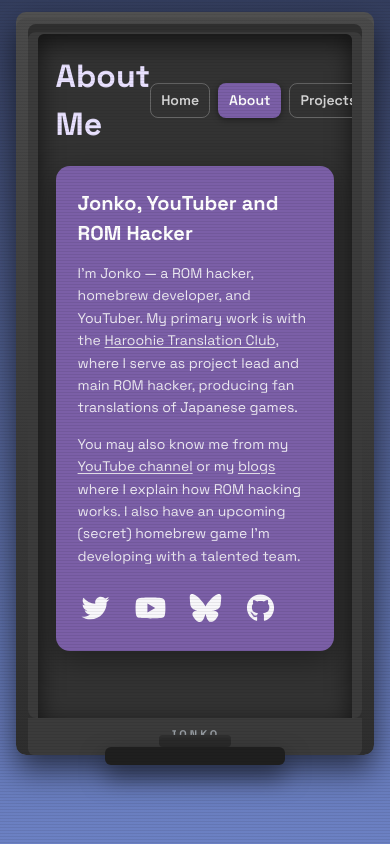
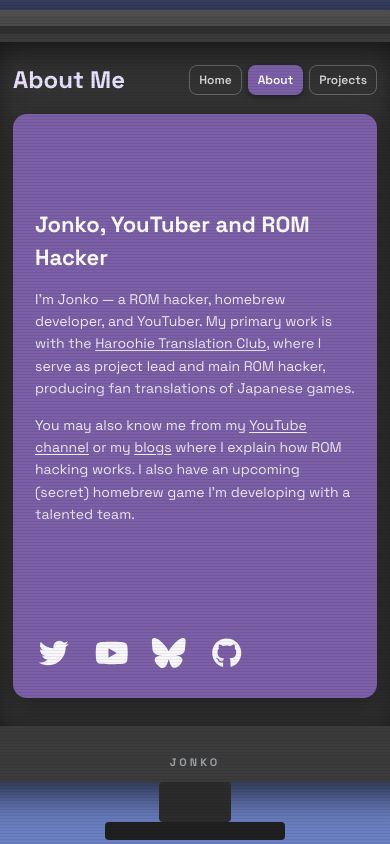
Before and after one commit to jonko0493/JonkoDesu, a React (Vite) app: page /about-me in a window 390 px wide. Built offline with nearby package versions, Linux system fonts and the light colour scheme.

Commit message:
Fixup about me page

```diff
--- a/src/routes/about-me.tsx
+++ b/src/routes/about-me.tsx
@@ -24,6 +24,7 @@ function RouteComponent() {
 
             <main className='monitor-content'>
               <section className='card'>
+                <div className='card-body'>
                   <h2>Jonko, YouTuber and ROM Hacker</h2>
                   <p>
                     I'm Jonko — a ROM hacker, homebrew developer, and YouTuber. My primary work is with the{' '}
@@ -35,13 +36,14 @@ function RouteComponent() {
                     or my <a href="https://haroohie.club/author/jonko">blogs</a> where I explain how ROM hacking
                     works. I also have an upcoming (secret) homebrew game I'm developing with a talented team.
                   </p>
+                </div>
 
-                <div className="socials">
+                <footer className="socials">
                   <a href="https://twitter.com/jonko0493" aria-label="Twitter"><FontAwesomeIcon icon={faTwitter} /></a>
                   <a href="https://youtube.com/@jonko0493" aria-label="YouTube"><FontAwesomeIcon icon={faYoutube} /></a>
                   <a href="https://bsky.app/profile/jonkode.su" aria-label="Bluesky"><FontAwesomeIcon icon={faBluesky} /></a>
                   <a href="https://github.com/jonko0493" aria-label="GitHub"><FontAwesomeIcon icon={faGithub} /></a>
-                </div>
+                </footer>
               </section>
             </main>
           </div>
--- a/src/styles.css
+++ b/src/styles.css
@@ -291,32 +291,39 @@ code {
 
 /* About Me */
 .about-viewport {
-  min-height: 100vh;
+  height: 100vh;
   display: flex;
   flex-direction: column;
   align-items: center;
-  justify-content: center;
-  padding: 40px;
+  justify-content: flex-start;
+  padding: 4vh 5vw 0 5vw;
+  overflow: hidden;
 }
 
 .monitor {
-  width: 900px;
+  width: 100%;
+  max-width: 1600px;
+  flex: 1;
   background: linear-gradient(#4a4a4a,#2e2e2e);
   border-radius: 12px;
   padding: 20px 20px 0 20px;
   box-shadow: 0 15px 30px rgba(0,0,0,0.6), inset 0 6px 0 rgba(255,255,255,0.03);
   display: flex;
   flex-direction: column;
-  align-items: center;
-  margin-bottom: 0;
+  align-items: stretch;
+  min-height: 0;
 }
 
 .bezel {
   width: 100%;
+  flex: 1;
   background: var(--monitor-dark);
-  border-radius: 6px;
+  border-radius: 6px 6px 0 0;
   padding: 24px 24px 0 24px;
   box-shadow: inset 0 8px 0 rgba(0,0,0,0.2);
+  display: flex;
+  flex-direction: column;
+  min-height: 0;
 }
 
 .screen {
@@ -324,10 +331,13 @@ code {
   border-radius: 8px 8px 0 0;
   padding: 28px 28px 36px 28px;
   color: var(--muted);
-  min-height: 480px;
+  flex: 1;
+  min-height: 0;
   position: relative;
   overflow: hidden;
   box-shadow: inset 0 8px 30px rgba(0,0,0,0.6);
+  display: flex;
+  flex-direction: column;
 }
 
 .monitor-label {
@@ -343,7 +353,6 @@ code {
 }
 
 .monitor-stand {
-  margin-top: 0;
   display: flex;
   flex-direction: column;
   align-items: center;
@@ -352,7 +361,7 @@ code {
 
 .stand-neck {
   width: 80px;
-  height: 80px;
+  height: 60px;
   background: #2b2b2b;
   border-radius: 4px;
 }
@@ -375,7 +384,7 @@ code {
   display: flex;
   justify-content: space-between;
   align-items: center;
-  margin-bottom: 18px;
+  margin-bottom: 20px;
 }
 
 .screen-header h1 {
@@ -387,7 +396,7 @@ code {
 
 .top-nav {
   display: flex;
-  gap: 10px;
+  gap: 6px;
   align-items: center;
 }
 
@@ -409,18 +418,29 @@ code {
 }
 
 .monitor-content {
+  flex: 1;
+  min-height: 0;
   display: flex;
-  justify-content: center;
-  align-items: flex-start;
+  flex-direction: column;
 }
 
 .card {
   width: 100%;
+  flex: 1;
   background: var(--card-purple);
   border-radius: 16px;
   padding: 32px 36px 28px 36px;
   color: #fff;
+  display: flex;
+  flex-direction: column;
   box-shadow: 0 10px 30px rgba(0,0,0,0.35);
+}
+
+.card-body {
+  flex: 1;
+  display: flex;
+  flex-direction: column;
+  justify-content: center;
 }
 
 .card h2 {
@@ -462,115 +482,86 @@ code {
   color: #fff;
 }
 
-@media (max-width: 480px) {
-  html, body {
-    overflow-y: auto;
-    height: auto;
-  }
-
-  .about-viewport{
-    padding: 12px;
+/* Mobile: monitor wider than viewport — crops on sides like the Figma design */
+@media (max-width: 768px) {
+  .about-viewport {
+    padding: 10px 0 0 0;
     justify-content: flex-start;
     align-items: center;
   }
 
-  .monitor{
-    width: min(92vw, 420px);
-    padding: 12px 12px 0 12px;
-    border-radius: 10px;
+  .monitor {
+    width: 120vw;
+    border-radius: 16px 16px 0 0;
+    padding: 16px 16px 0 16px;
   }
 
-  .bezel{
-    padding: 10px 10px 0 10px;
-    border-radius: 8px;
+  .bezel {
+    padding: 16px 16px 0 16px;
   }
 
-  .monitor-label{
-    padding: 8px 0 12px 0;
-    font-size: 11px;
+  .screen {
+    padding: 20px 20px 28px 20px;
+    overflow-y: auto;
+    max-height: calc(100vh - 160px);
   }
 
-  .screen{
-    padding: 18px 18px 28px 18px;
-    min-height: calc(100vh - 160px);
-    box-shadow: inset 0 8px 24px rgba(0,0,0,0.65);
-    overflow: auto;
-    border-radius: 6px 6px 0 0;
+  .screen-header {
+    margin-bottom: 16px;
   }
 
-  .screen-header h1{
-    font-size: 32px;
+  .screen-header h1 {
+    font-size: 24px;
   }
 
-  .top-nav{
-    gap: 8px;
+  .pill {
+    padding: 6px 10px;
+    font-size: 13px;
   }
 
-  .pill{
-    padding: 6px 10px;
+  .card {
+    padding: 24px 22px 22px 22px;
+    border-radius: 14px;
+  }
+
+  .card h2 {
+    font-size: 22px;
+    margin-bottom: 14px;
+  }
+
+  .card p {
     font-size: 14px;
   }
 
-  .monitor-content{
-    justify-content: center;
+  .socials {
+    gap: 20px;
+    font-size: 30px;
+    margin-top: 22px;
   }
 
-  .card{
-    padding: 22px;
-    border-radius: 14px;
-    max-width: 100%;
+  .monitor-label {
+    font-size: 11px;
+    padding: 8px 0 12px 0;
   }
 
-  .card h2{
-    font-size: 20px;
-    margin-bottom: 14px;
-  }
-
-  .card p{
-    font-size: 14px;
-  }
-
-  .socials{
-    gap: 20px;
-    font-size: 28px;
-    margin-top: 20px;
-  }
-
-  .monitor-stand{
-    margin-top: -20px;
-    width: auto;
+  .monitor-stand {
     align-items: center;
   }
 
-  .stand-neck{
+  .stand-neck {
     width: 72px;
-    height: 12px;
-    border-radius: 4px;
-    box-shadow: inset 0 3px 0 rgba(255,255,255,0.02);
+    height: 40px;
   }
 
-  .stand-base{
+  .stand-base {
     width: 180px;
-    height: 18px;
-    border-radius: 6px;
-    letter-spacing: 2px;
-    box-shadow: 0 12px 24px rgba(0,0,0,0.55);
-    font-size: 12px;
   }
 }
 
-@media (min-width: 481px) and (max-width: 768px) {
-  .monitor{
-    width: min(88vw, 680px);
-  }
-
-  .screen{
-    padding: 22px;
-    min-height: 520px;
-  }
-
-  .monitor-stand{
-    margin-top: -22px;
+@media (max-width: 480px) {
+  .pill {
+    padding: 5px 9px;
+    font-size: 12px;
   }
 }
 /* LCD scanline + flicker overlay */
```
Lines whose indentation alone changed are shown as unchanged.
